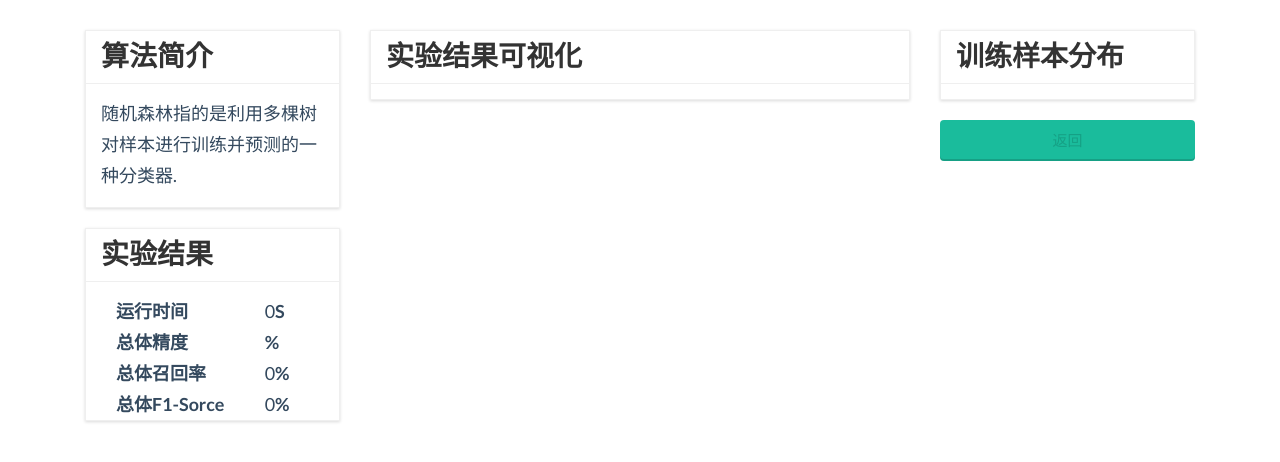
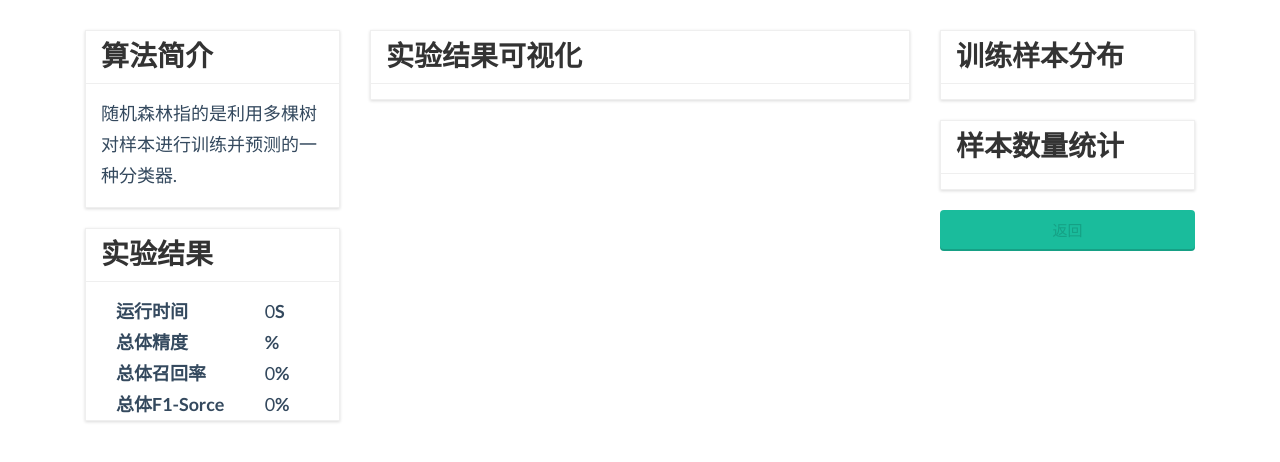
Before and after one commit to HanqingXue/Python, a Python web app: template MicroAI/templates/result.html in a window 1280 px wide. Shown: the part 53-515 px from the top of the page. Run offline with Jinja, Linux system fonts and the light colour scheme; the template is opened without the code that fills it: most values are stand-ins (such as "Sample title", 1, 10 or a date in 2020).

Commit message:
Count the number of sample

```diff
--- a/MicroAI/templates/result.html
+++ b/MicroAI/templates/result.html
@@ -104,15 +104,26 @@
           </div><!--.header-->
           <div class="body" >
             <div id="sample"  style="width: 120%; height: 200%"></div>
-          </div>
           </div><!--body-->
+        </div><!--.section-->
 
-          <button class="btn btn-embossed btn-primary col-md-12" id="submit">
-             <a href="/">返回</a>
-          </button>
+        <div class="section">
+          <div class="header">
+             <h5><i class="fa fa-desktop"></i>样本数量统计</h5>
+            <a href="javascript:void(0)">
+              <i class="fa fa-caret-down"></i>
+            </a>
+          </div><!--.header-->
+          <div class="body" >
+            <div id="count"  style="width: 100%; height: 200%"></div>
+          </div><!--body-->
         </div><!--.section-->
-        <div id = 'result' style="display: none;">{{ result }}</div>
+
+        <button class="btn btn-embossed btn-primary col-md-12" id="submit">
+            <a href="/">返回</a>
+        </button>
       </div><!--.col-md-3-->
+      <div id = 'result' style="display: none;">{{ result }}</div>
     </div>
   </body>
   <script type="text/javascript">
@@ -143,6 +154,7 @@
 
         visionData(result);
         samplePie();
+        countSample();
     });
   </script>
   <script type="text/javascript">
@@ -255,4 +267,46 @@
       vContainer.setOption(option);
     }
   </script>
+  <script type="text/javascript">
+    function countSample() {
+      var vContainer = echarts.init(document.getElementById('count'));
+      var option = {
+          color: ['#3398DB'],
+          tooltip : {
+              trigger: 'axis',
+              axisPointer : {            // 坐标轴指示器，坐标轴触发有效
+                  type : 'shadow'        // 默认为直线，可选为：'line' | 'shadow'
+              }
+          },
+          grid: {
+              left: '3%',
+              right: '4%',
+              bottom: '3%',
+              containLabel: true
+          },
+          xAxis : [
+              {
+                  type : 'category',
+                  data : ['训练样本', '测试样本'],
+                  axisTick: {
+                      alignWithLabel: true
+                  }
+              }
+          ],
+          yAxis : [
+              {
+                  type : 'value'
+              }
+          ],
+          series : [
+              {
+                  type:'bar',
+                  barWidth: '60%',
+                  data:[10, 52]
+              }
+          ]
+      };
+      vContainer.setOption(option);
+    }
+  </script>
 </html>
```
